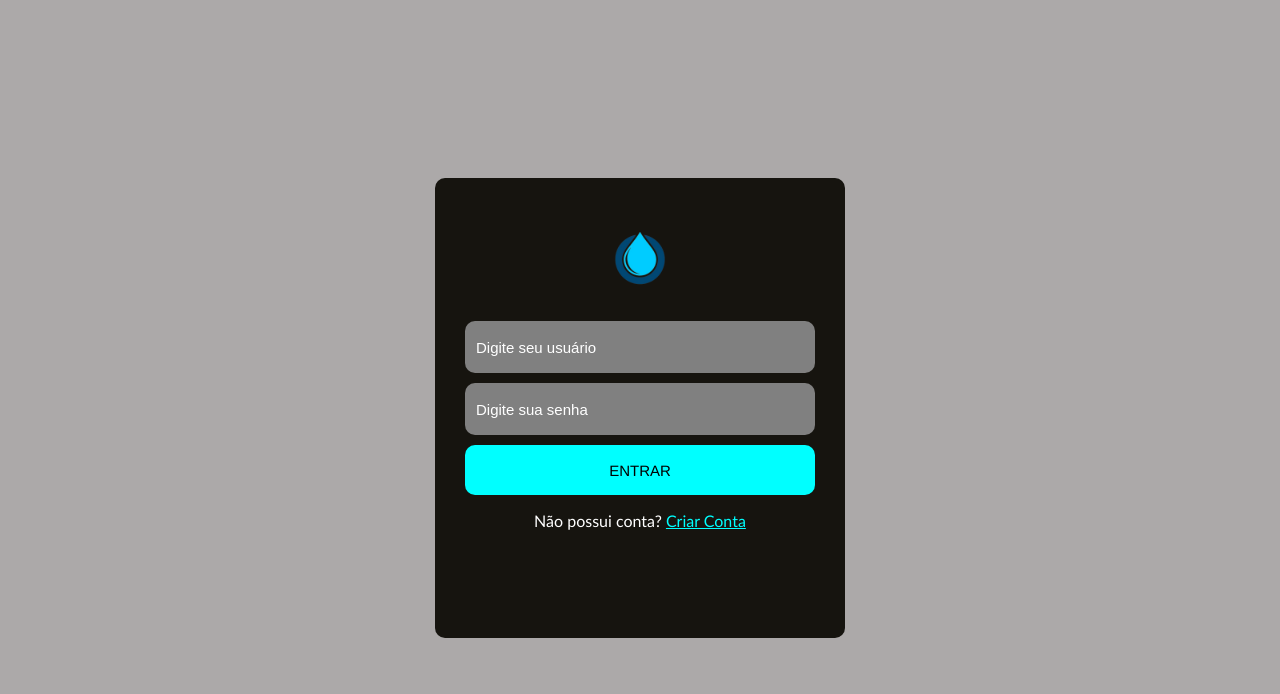
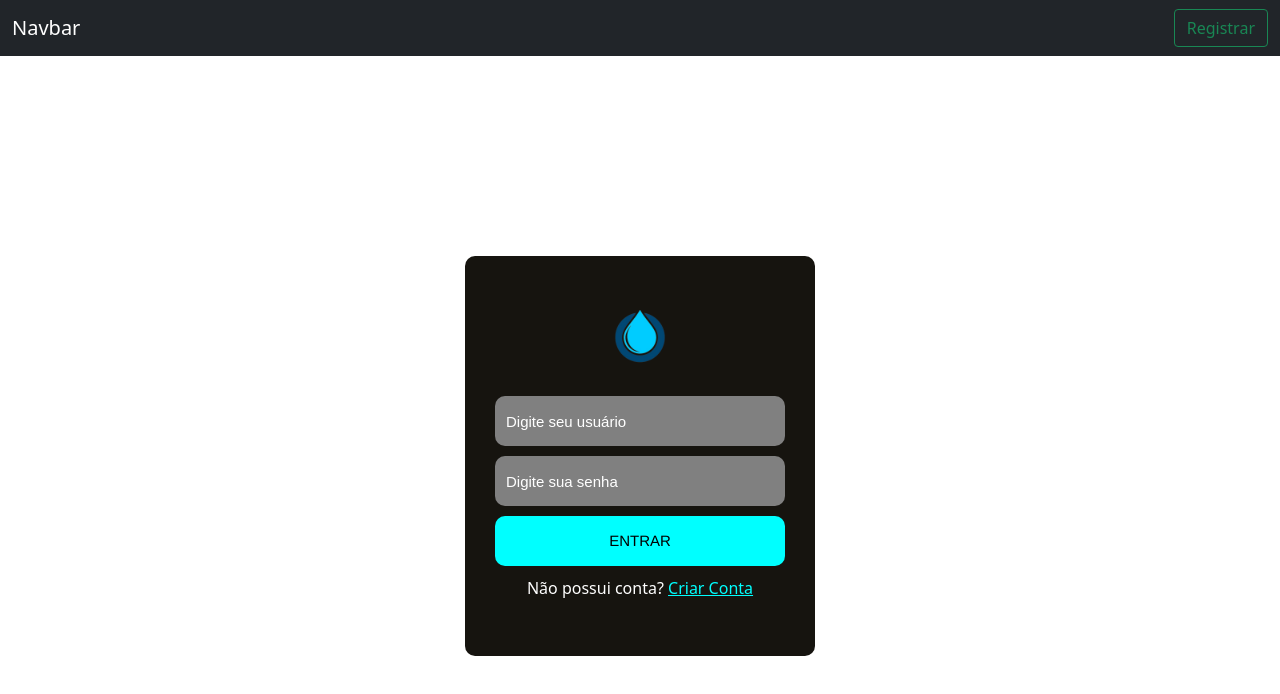
Before and after one commit to pch-uninassau/Projeto-V2, a plain HTML site: page Login/index.html in a window 1280 px wide. Drawn offline with nearby package versions, Linux system fonts and the light colour scheme.

Commit message:
Implementando boostrap

```diff
--- a/Login/CSS/index.css
+++ b/Login/CSS/index.css
@@ -49,7 +49,7 @@ input::placeholder {
     font-size: 15px;
 }
 
-form [type="submit"] {
+.input-login [type="submit"] {
     background-color: aqua;
     color: black;
     text-transform: uppercase;
@@ -58,15 +58,16 @@ form [type="submit"] {
     cursor: pointer;
 }
 
-form [type="text"] {
+.input-login [type="text"] {
     font-family: Arial, Helvetica, sans-serif;
     font-size: 15px;
 }
 
-p {
-    color:white
+.input-p {
+    color:white;
+    padding: 10px;
 }
 
-a {
+.input-a {
     color: aqua
 }
--- a/Login/index.html
+++ b/Login/index.html
@@ -6,8 +6,22 @@
     <meta name="viewport" content="width=device-width, initial-scale=1.0">
     <title>EchoWater Login</title>
     <link href="CSS/index.css" rel="stylesheet">
+    <link href="https://cdn.jsdelivr.net/npm/bootstrap@5.1.3/dist/css/bootstrap.min.css" rel="stylesheet" integrity="sha384-1BmE4kWBq78iYhFldvKuhfTAU6auU8tT94WrHftjDbrCEXSU1oBoqyl2QvZ6jIW3" crossorigin="anonymous">
 </head>
-  <body>
+<body>
+
+    <!--Cabeçalho interligado com o boostrap-->
+
+    <section class="nav-bar">
+        <nav class="navbar navbar-expand-md navbar-dark bg-dark">
+            <div class="container-fluid">
+                <a class="navbar-brand" href="#">Navbar</a>
+                <form class="d-flex">
+                    <button class="btn btn-outline-success" type="submit">Registrar</button>
+                </form>
+            </div>
+        </nav>
+    </section>
 
     <!--Conexão da div e section com o CSS-->
 
@@ -19,7 +33,7 @@
 
     <!--Inputs básicas para login-->
 
-        <form method="post">
+        <form class="input-login" method="post">
             <input type="text" name="login-nome" placeholder="Digite seu usuário" autofocus>
             <input type="text" name="senha" placeholder="Digite sua senha" autofocus>
             <input type="submit" name="entrar" value="Entrar">
@@ -27,10 +41,15 @@
 
     <!--Parágrafo de texto ligado ao esqueçeu a senha-->
 
-        <p>
-            Não possui conta? <a href="#">Criar Conta</a>
+        <p class="input-p">
+            Não possui conta? <a class="input-a" href="#">Criar Conta</a>
         </p>
 
     </section>
-  </body>
+
+    <!--Script Boostrap-->
+
+    <script src="https://cdn.jsdelivr.net/npm/bootstrap@5.1.3/dist/js/bootstrap.bundle.min.js" integrity="sha384-ka7Sk0Gln4gmtz2MlQnikT1wXgYsOg+OMhuP+IlRH9sENBO0LRn5q+8nbTov4+1p" crossorigin="anonymous"></script>
+
+</body>
 </html>
```
